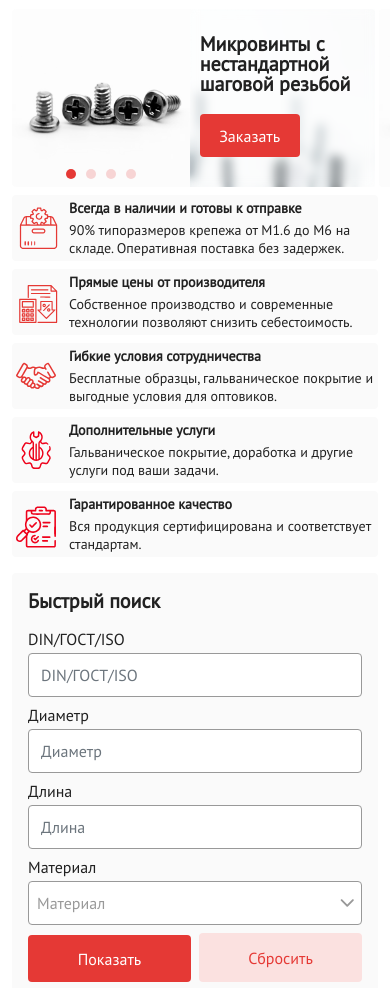
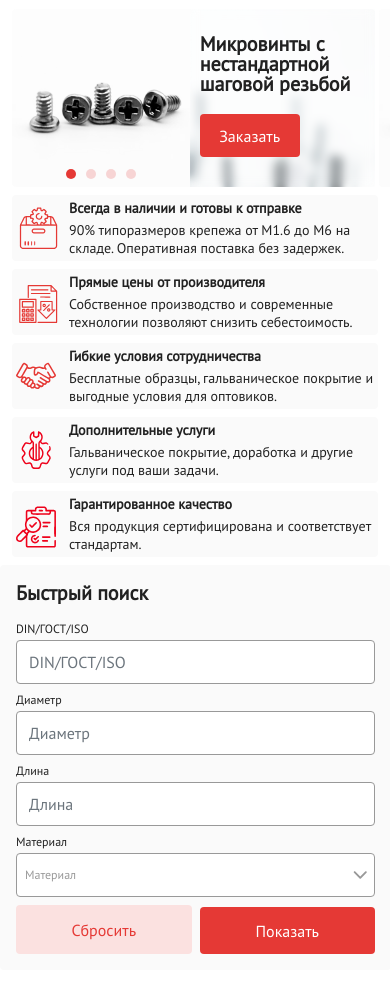
Before and after one commit to asadbekqulboyev/origin, a plain HTML site: page index.html in a window 390 px wide. Shown: the part 112-1100 px from the top of the page. Drawn offline with Linux system fonts and the light colour scheme.

Commit message:
desctop finish

```diff
--- a/assets/scss/_hero.scss
+++ b/assets/scss/_hero.scss
@@ -251,6 +251,11 @@
     border-radius: 4px;
     background: #fafafa;
     margin-top: 16px;
+    @media (max-width: 768px) {
+      margin-top: 8px;
+      width: calc(100% + 25px);
+      margin-left: -12px;
+    }
     .filter_form {
       label {
         gap: 4px;
@@ -263,6 +268,7 @@
         }
         @media (max-width: 768px) {
           width: 100%;
+          font-size: 12px;
         }
         &.slects {
           width: 35%;
@@ -278,13 +284,9 @@
             top: 0;
             right: 0;
             position: absolute;
-
-            // Hide default arrow <b> tag
             b {
               display: none;
             }
-
-            // Insert custom SVG
             &::after {
               content: "";
               display: block;
@@ -342,11 +344,15 @@
           background: #e53935;
           border: 0;
           color: #fff;
+
           &:last-child {
             background: #fbe1e0;
             color: #e53935;
             border: 1px solid transparent;
             transition: all 0.2s linear;
+            @media (max-width: 768px) {
+              order: -1;
+            }
             &:hover {
               border-color: #cc2f2c !important;
             }
```
Also changed, not shown: assets/css/style.css, 1 other file.
